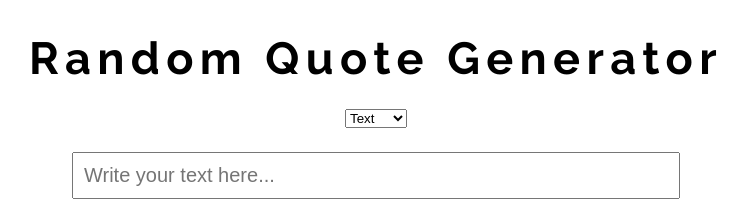
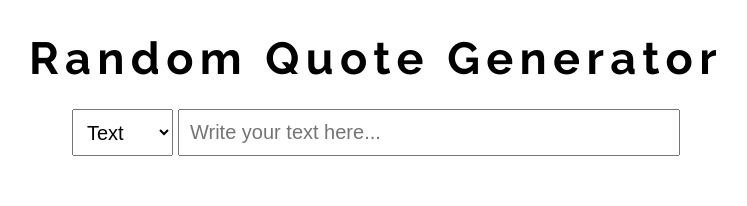
Before and after one commit to Yaiza16/random-quote-generator, a React (Create React App) app: page / in a window 1280 px wide. Shown: the top 206 px of the page, without its empty margins (264-1011 px from the left). Built offline with nearby package versions, Linux system fonts and the light colour scheme; no server answers.

Commit message:
Update: add styles to query search

```diff
--- a/src/App.css
+++ b/src/App.css
@@ -22,8 +22,17 @@
   padding-top: 2rem;
 }
 
-.query-input{
+.query-search-container{
   width: 50%;
+  display: flex;
+  gap: 5px;
+}
+
+.query-options, .query-input{
   font-size: 20px;
   padding: 10px;
 }
+
+.query-input{
+  width: 100%;
+}
--- a/src/App.js
+++ b/src/App.js
@@ -87,7 +87,6 @@ function App() {
   }, []);
 
 
-
   // Every time pageNumber changes, check if the new pageNumber is printed in the pagination.
   useEffect(() => {
     if (pageNumber > maxPageNumberLimit) {
@@ -123,7 +122,7 @@ function App() {
     }
 
     updateQueryResult()
-  }, [text])
+  }, [text, optionValue])
 
 
 
@@ -178,12 +177,13 @@ function App() {
     <div className="App">
       <header className="header">
         <h1 className="header-title">Random Quote Generator</h1>
-        <select value={optionValue} onChange={e => handleChangeOptionValue(e)}>
-          <option value="text">Text</option>
-          <option value="author">Author</option>
-
-        </select>
-        <input className="query-input" type="text" placeholder="Write your text here..." value={text} onChange={e => setText(e.target.value)}></input>
+        <div className="query-search-container">
+          <select className="query-options" value={optionValue} onChange={e => handleChangeOptionValue(e)}>
+            <option value="text">Text</option>
+            <option value="author">Author</option>
+          </select>
+          <input className="query-input" type="text" placeholder="Write your text here..." value={text} onChange={e => setText(e.target.value)} ></input>
+        </div>
       </header>
 
       <section className="main">
```
